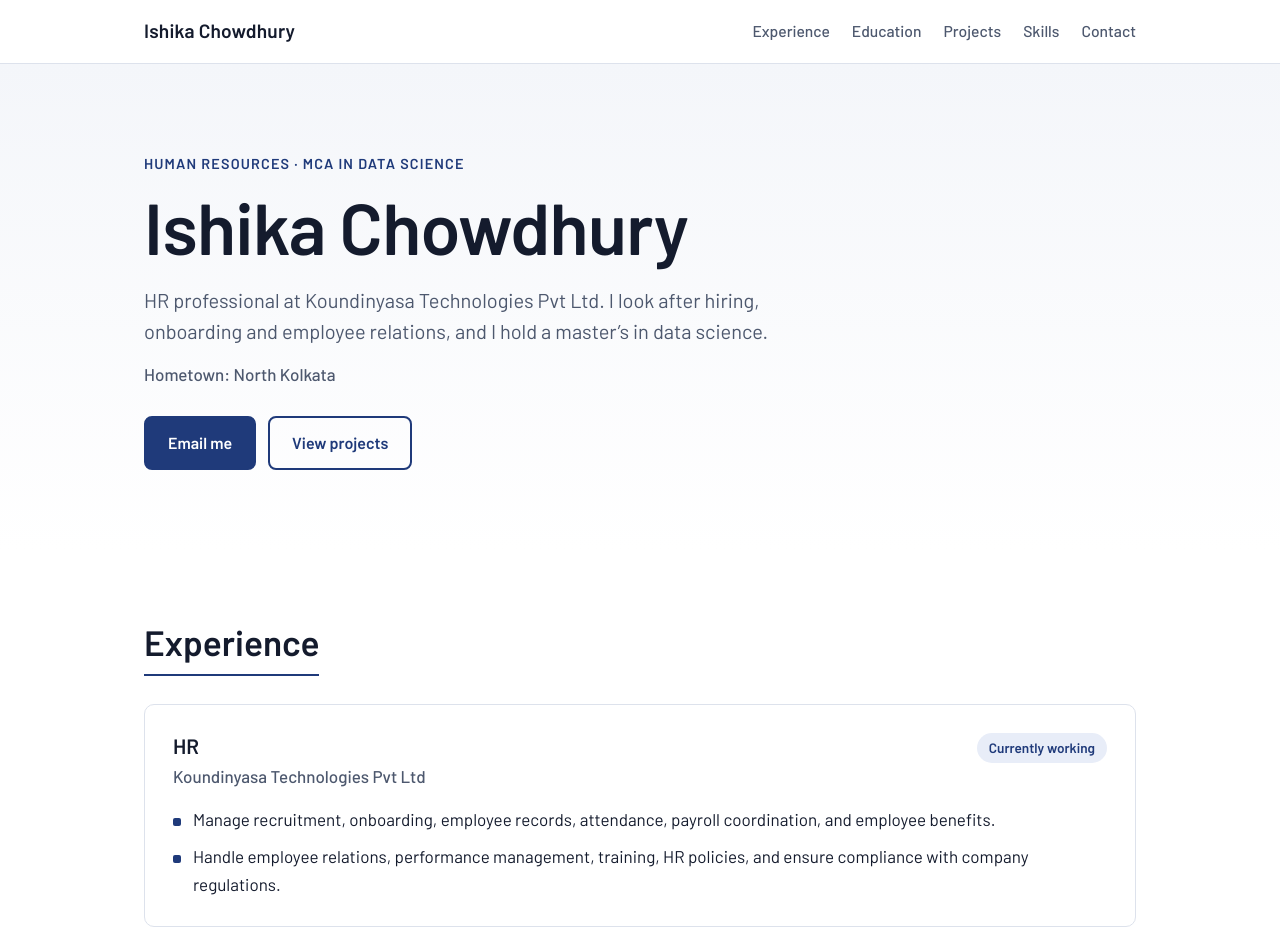
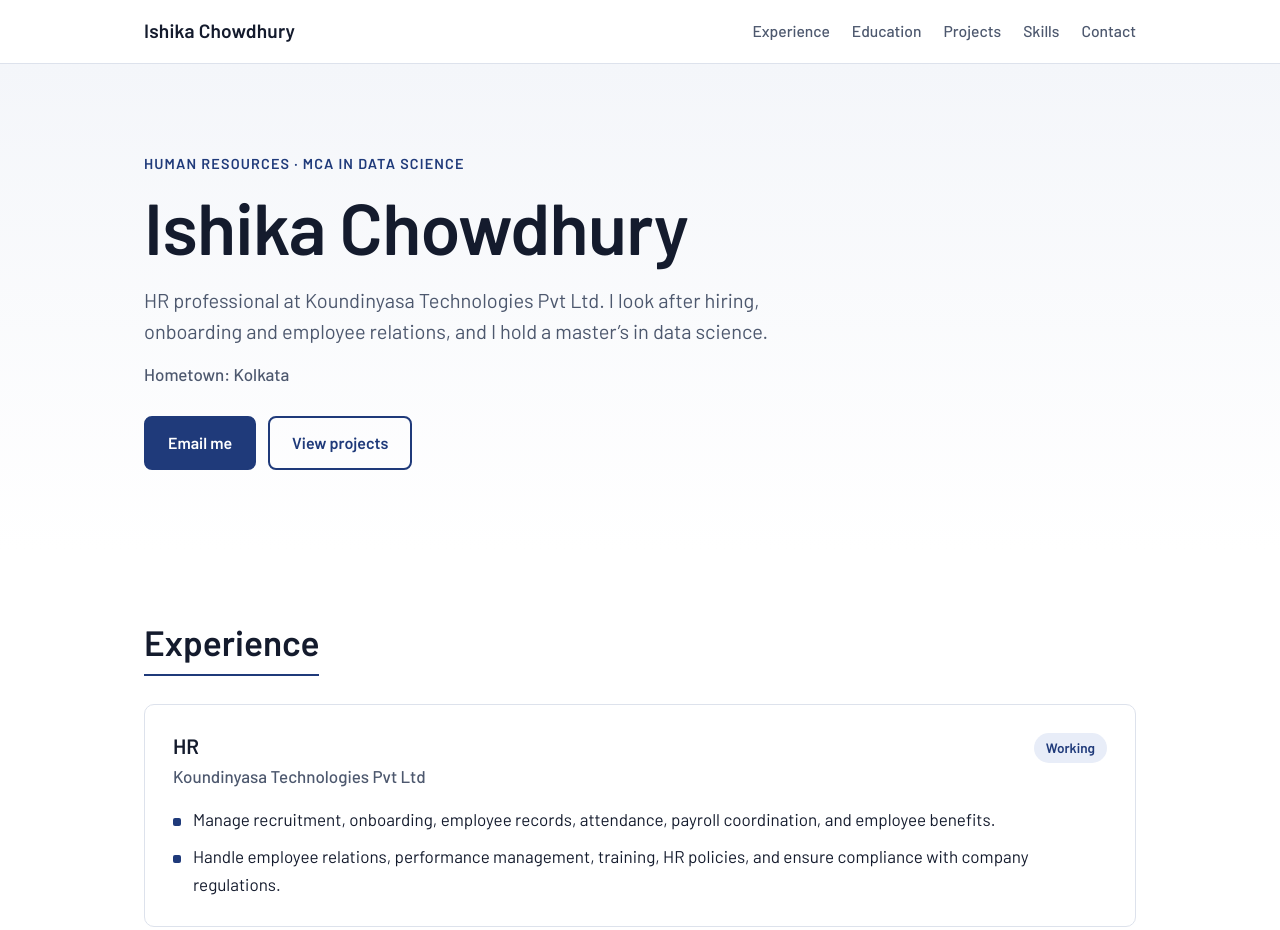
Before and after one commit to ishika-008/ishika-portfolio, a plain HTML site: page docs/index.html in a window 1280 px wide. Shown: the top 930 px of the page. Drawn offline with Linux system fonts and the light colour scheme.

Commit message:
Show hometown as Kolkata and status badge as Working
Change "North Kolkata" to "Kolkata" and "Currently working" to "Working"
on the portfolio page, and update the content rule in PRODUCT.md.

Co-Authored-By: Claude Sonnet 5.5 <noreply@anthropic.com>
Claude-Session: https://claude.ai/code/session_01CWCEYzhcGwkzCWxau8StER

```diff
--- a/docs/index.html
+++ b/docs/index.html
@@ -41,7 +41,7 @@
       <p class="eyebrow">Human Resources &middot; MCA in Data Science</p>
       <h1 id="h-top">Ishika Chowdhury</h1>
       <p class="lede">HR professional at Koundinyasa Technologies Pvt Ltd. I look after hiring, onboarding and employee relations, and I hold a master&rsquo;s in data science.</p>
-      <p class="meta">Hometown: North Kolkata</p>
+      <p class="meta">Hometown: Kolkata</p>
       <p class="actions">
         <a class="btn btn--primary" href="mailto:ishikachowdhury008@gmail.com">Email me</a>
         <a class="btn btn--ghost" href="#projects">View projects</a>
@@ -58,7 +58,7 @@
             <h3>HR</h3>
             <p class="card__sub">Koundinyasa Technologies Pvt Ltd</p>
           </div>
-          <p class="badge">Currently working</p>
+          <p class="badge">Working</p>
         </header>
         <ul class="list">
           <li>Manage recruitment, onboarding, employee records, attendance, payroll coordination, and employee benefits.</li>
```
Also changed, not shown: 1 other file.
